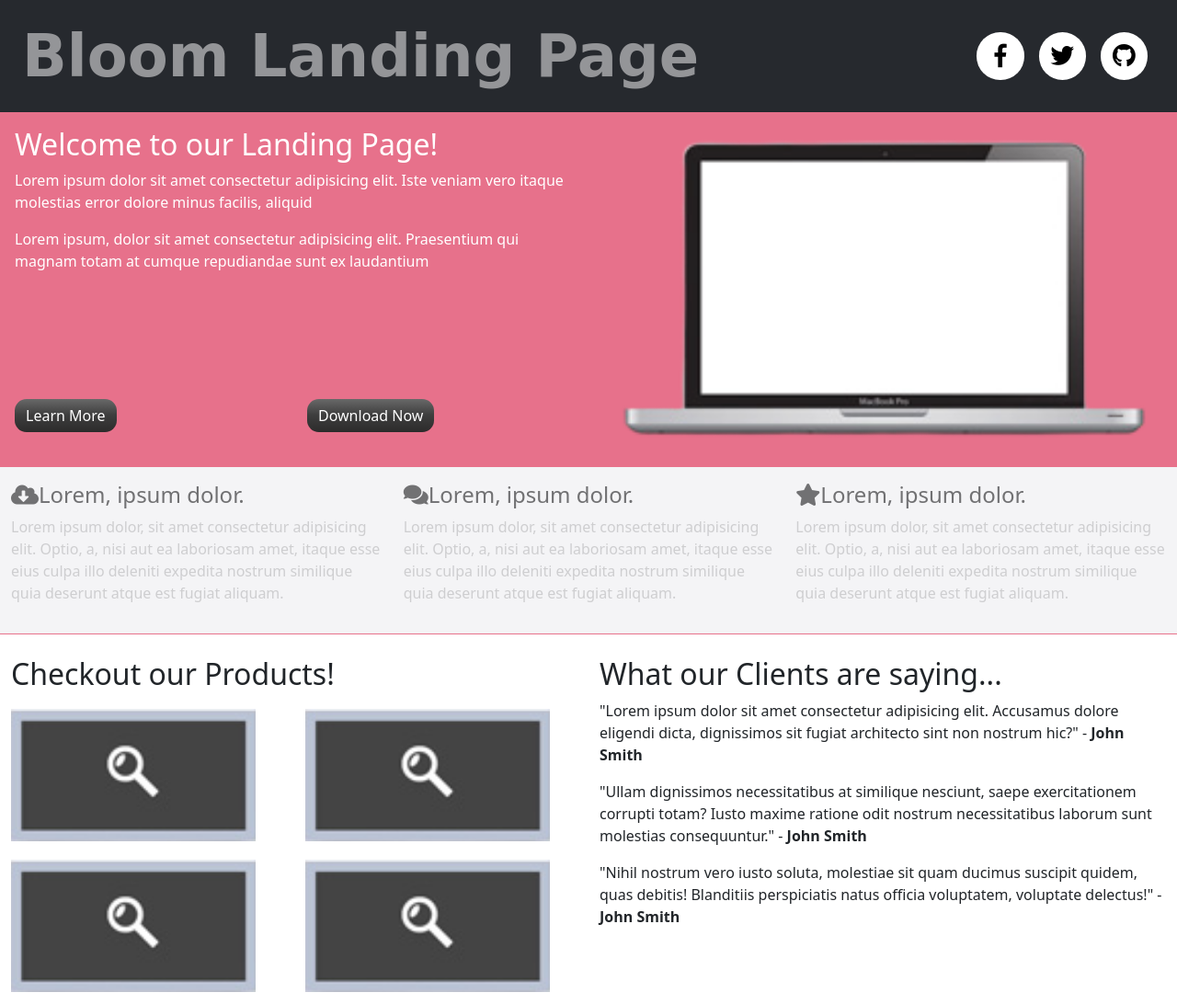
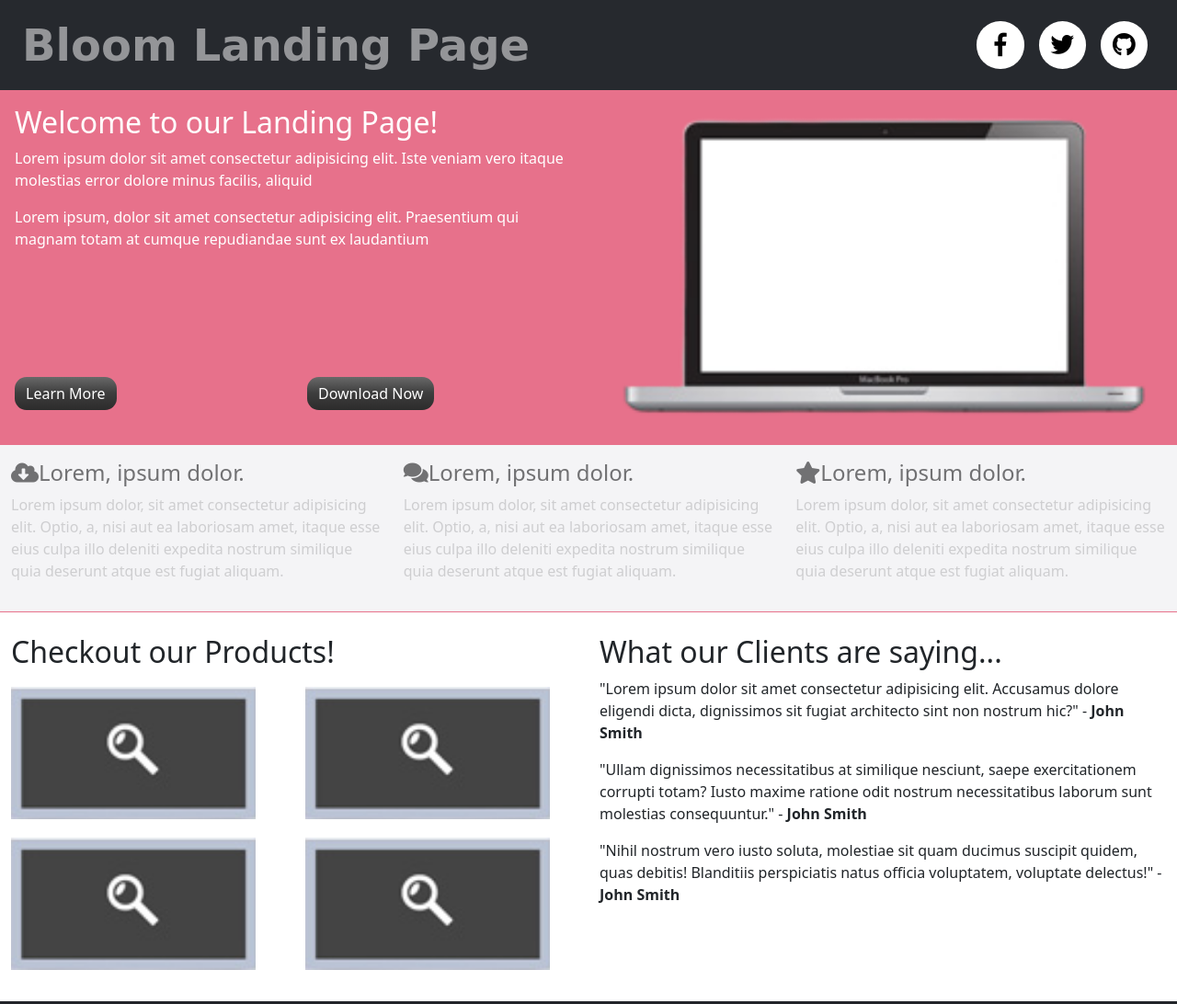
Before and after one commit to GrantEMcMillan/Bloom-Landing-Page, a plain HTML site: page index.html in a window 1280 px wide. Shown: the top 1092 px of the page at 92% size. Drawn offline with Linux system fonts and the light colour scheme; a web font is replaced by a local one.

Commit message:
Adjust nav-brand font size and media query

```diff
--- a/css/style.css
+++ b/css/style.css
@@ -6,7 +6,7 @@ header {
   color: #949598;
   font-family: "Butterfly Kids", cursive;
   font-weight: bold;
-  font-size: 5vw;
+  font-size: 1.5rem;
 }
 .navbar-nav i {
   padding: 1vw;
@@ -87,6 +87,18 @@ footer i {
   text-align: center;
 }
 
+@media (min-width: 768px) {
+  .navbar-brand {
+    font-size: 3rem;
+  }
+}
+
+@media (min-width: 2560px) {
+  .navbar-brand {
+    font-size: 6rem;
+  }
+}
+
 @media (min-width: 1440px) {
   h4,
   p,
```
